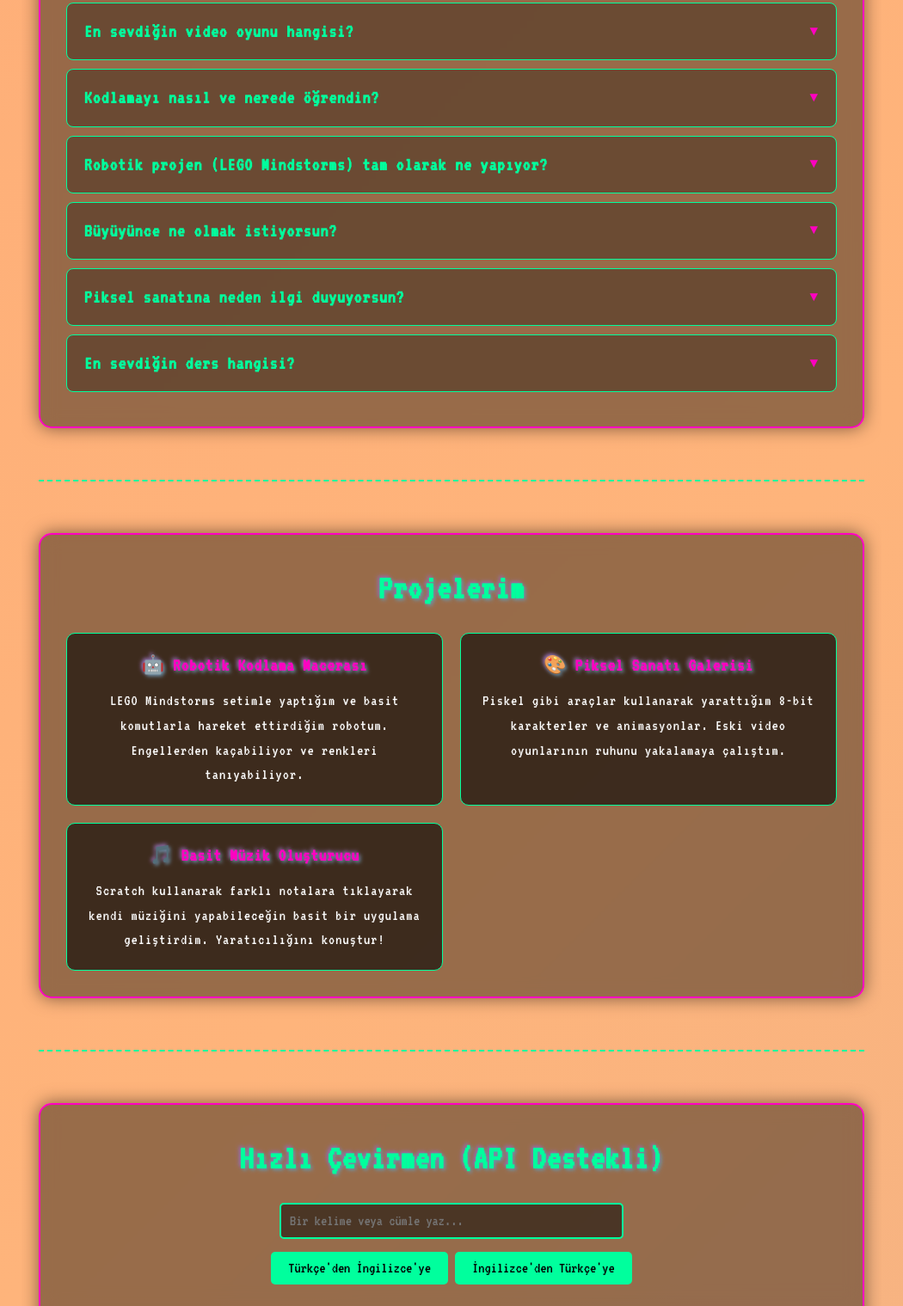
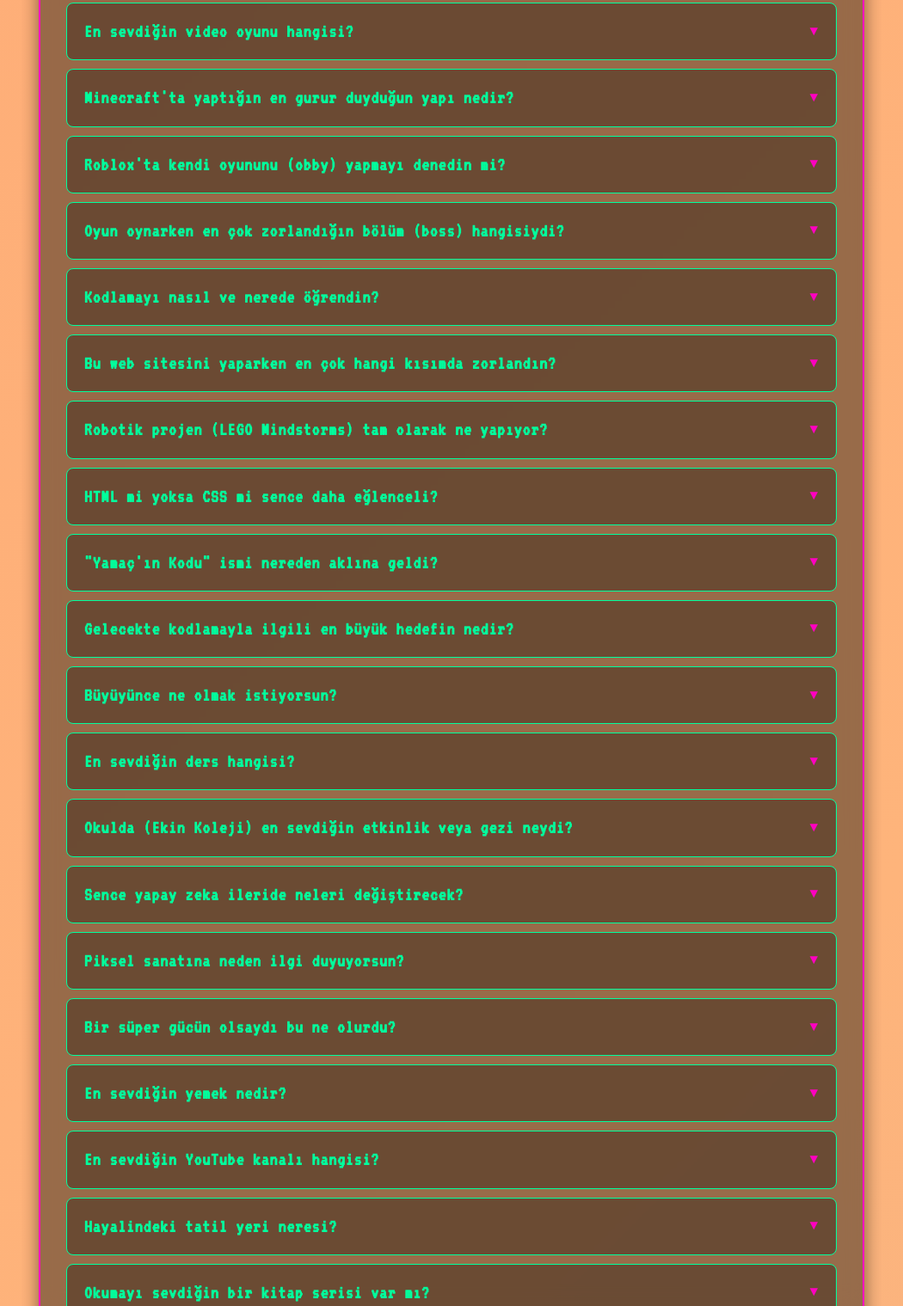
Before and after one commit to ersozberk/yamyam, a plain HTML site: page index.html in a window 1280 px wide. Shown: the part 1281-2800 px from the top of the page at 86% size, without its empty margins (115-1165 px from the left). Drawn offline with Linux system fonts and the light colour scheme.

Commit message:
Enhance FAQ section with styles and content
Added FAQ section styles and questions to the HTML.

```diff
--- a/index.html
+++ b/index.html
@@ -195,6 +195,7 @@
         .main-footer { text-align: center; padding: 20px; margin-top: 40px; background: var(--dark-glass); border-top: 2px solid var(--secondary-color); }
 
 
+        /* ===== S.S.S. (FAQ) BÖLÜMÜ STİLLERİ ===== */
         .faq-container {
             margin-top: 25px;
             text-align: left; /* Soruların sola dayalı olması için */
@@ -243,6 +244,8 @@
             border-top: 1px dashed var(--secondary-color);
             margin: 0;
         }
+
+
         @media(max-width: 768px) {
             .main-header { flex-direction: column; }
             .main-nav ul { flex-direction: column; text-align: center; margin-top: 10px; }
@@ -260,7 +263,8 @@
             <ul>
                 <li><a href="#hero">Ana Sayfa</a></li>
                 <li><a href="#hakkinda">Hakkında</a></li>
-                <li><a href="#sss">S.S.S.</a></li> <li><a href="#projelerim">Projelerim</a></li>
+                <li><a href="#sss">S.S.S.</a></li>
+                <li><a href="#projelerim">Projelerim</a></li>
                 <li><a href="#izleme">İzleme</a></li> <li><a href="#muzik">Müzik</a></li> <li><a href="#iletisim">İletişim</a></li>
             </ul>
         </nav>
@@ -295,30 +299,84 @@
                             <summary>En sevdiğin video oyunu hangisi?</summary>
                             <p>En çok Minecraft ve Roblox oynamayı seviyorum. Kendi dünyalarımı tasarlamak harika!</p>
                         </details>
+                        <details class="faq-item">
+                            <summary>Minecraft'ta yaptığın en gurur duyduğun yapı nedir?</summary>
+                            <p>...</p>
+                        </details>
+                        <details class="faq-item">
+                            <summary>Roblox'ta kendi oyununu (obby) yapmayı denedin mi?</summary>
+                            <p>...</p>
+                        </details>
+                        <details class="faq-item">
+                            <summary>Oyun oynarken en çok zorlandığın bölüm (boss) hangisiydi?</summary>
+                            <p>...</p>
+                        </details>
 
                         <details class="faq-item">
                             <summary>Kodlamayı nasıl ve nerede öğrendin?</summary>
                             <p>Ekin Koleji'ndeki derslerimde Scratch ve robotik kodlama ile başladım. Bu siteyi ise internetteki kaynaklardan (HTML, CSS ve JavaScript) öğrenerek kendim yaptım.</p>
                         </details>
-
+                         <details class="faq-item">
+                            <summary>Bu web sitesini yaparken en çok hangi kısımda zorlandın?</summary>
+                            <p>...</p>
+                        </details>
                         <details class="faq-item">
                             <summary>Robotik projen (LEGO Mindstorms) tam olarak ne yapıyor?</summary>
                             <p>Robotum, önüne bir engel çıktığında ultrasonik sensörü sayesinde durup geri dönebiliyor. Ayrıca renk sensörü ile yerdeki siyah çizgiyi takip edebiliyor.</p>
+                        </details>
+                        <details class="faq-item">
+                            <summary>HTML mi yoksa CSS mi sence daha eğlenceli?</summary>
+                            <p>...</p>
+                        </details>
+                        <details class="faq-item">
+                            <summary>"Yamaç'ın Kodu" ismi nereden aklına geldi?</summary>
+                            <p>...</p>
+                        </details>
+                         <details class="faq-item">
+                            <summary>Gelecekte kodlamayla ilgili en büyük hedefin nedir?</summary>
+                            <p>...</p>
                         </details>
 
                         <details class="faq-item">
                             <summary>Büyüyünce ne olmak istiyorsun?</summary>
                             <p>Oyun geliştiricisi veya yapay zeka mühendisi olmak istiyorum. Kendi oyunlarımı yapmayı hayal ediyorum.</p>
                         </details>
+                        <details class="faq-item">
+                            <summary>En sevdiğin ders hangisi?</summary>
+                            <p>Tabii ki Bilişim Teknolojileri ve Matematik!</p>
+                        </details>
+                         <details class="faq-item">
+                            <summary>Okulda (Ekin Koleji) en sevdiğin etkinlik veya gezi neydi?</summary>
+                            <p>...</p>
+                        </details>
+                         <details class="faq-item">
+                            <summary>Sence yapay zeka ileride neleri değiştirecek?</summary>
+                            <p>...</p>
+                        </details>
 
                         <details class="faq-item">
                             <summary>Piksel sanatına neden ilgi duyuyorsun?</summary>
                             <p>Eski atari oyunlarının (retro) görünüşünü çok seviyorum. Basit karelerle bir karakter yaratmak çok eğlenceli.</p>
                         </details>
-
                         <details class="faq-item">
-                            <summary>En sevdiğin ders hangisi?</summary>
-                            <p>Tabii ki Bilişim Teknolojileri ve Matematik!</p>
+                            <summary>Bir süper gücün olsaydı bu ne olurdu?</summary>
+                            <p>...</p>
+                        </details>
+                        <details class="faq-item">
+                            <summary>En sevdiğin yemek nedir?</summary>
+                            <p>...</p>
+                        </details>
+                        <details class="faq-item">
+                            <summary>En sevdiğin YouTube kanalı hangisi?</summary>
+                            <p>...</p>
+                        </details>
+                        <details class="faq-item">
+                            <summary>Hayalindeki tatil yeri neresi?</summary>
+                            <p>...</p>
+                        </details>
+                        <details class="faq-item">
+                            <summary>Okumayı sevdiğin bir kitap serisi var mı?</summary>
+                            <p>...</p>
                         </details>
 
                         </div>
@@ -547,8 +605,10 @@
         });
 
         // Sayfa yüklendiğinde ilk şarkıyı yükle (ama çalma)
-        audioPlayer.src = songs[0].src;
-        playlistItems[0].classList.add('active-song');
+        if (songs.length > 0) {
+            audioPlayer.src = songs[0].src;
+            playlistItems[0].classList.add('active-song');
+        }
         // İstersen ilk şarkı otomatik başlasın diye: playSong(0);
 
 
```
